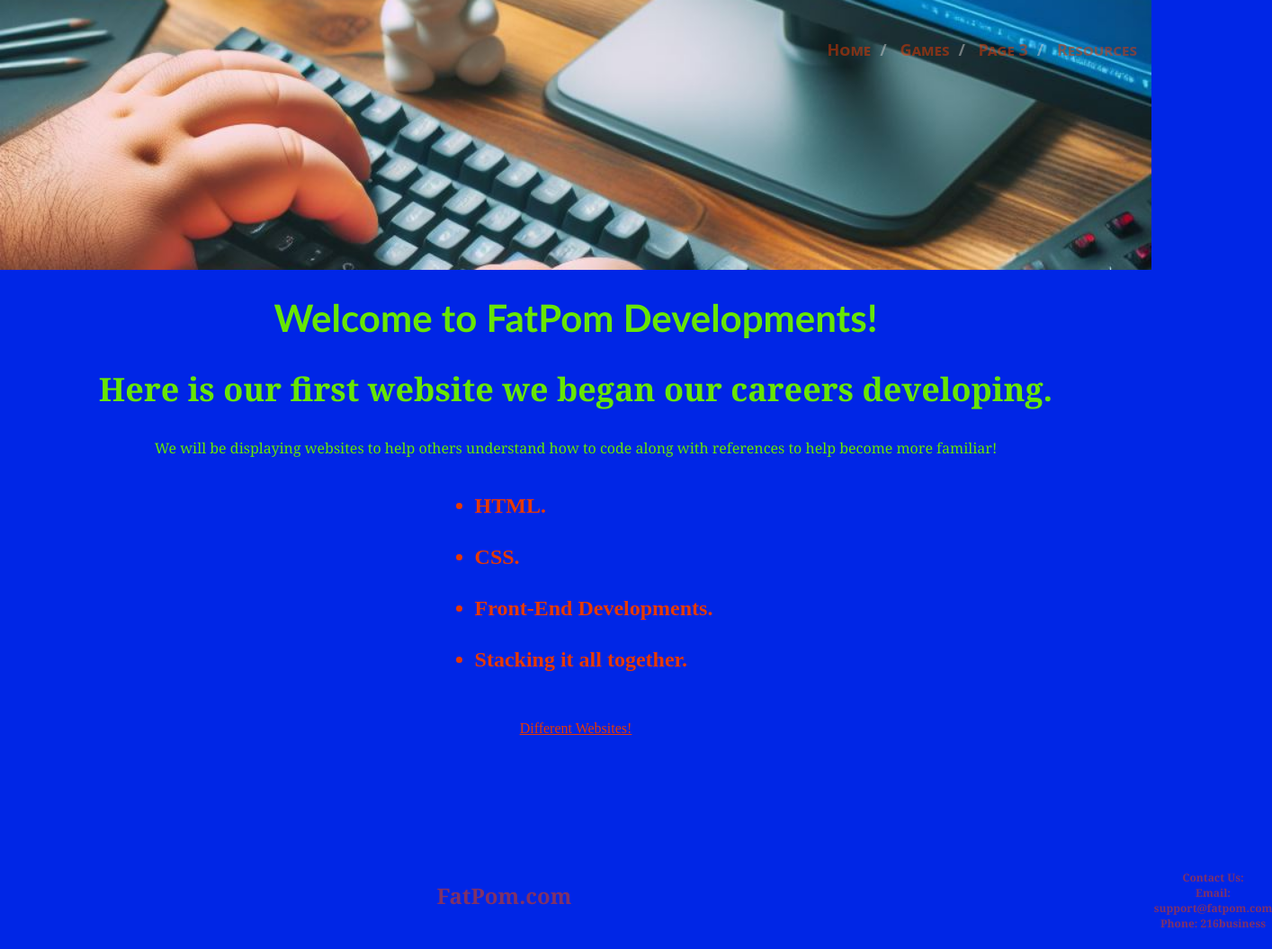
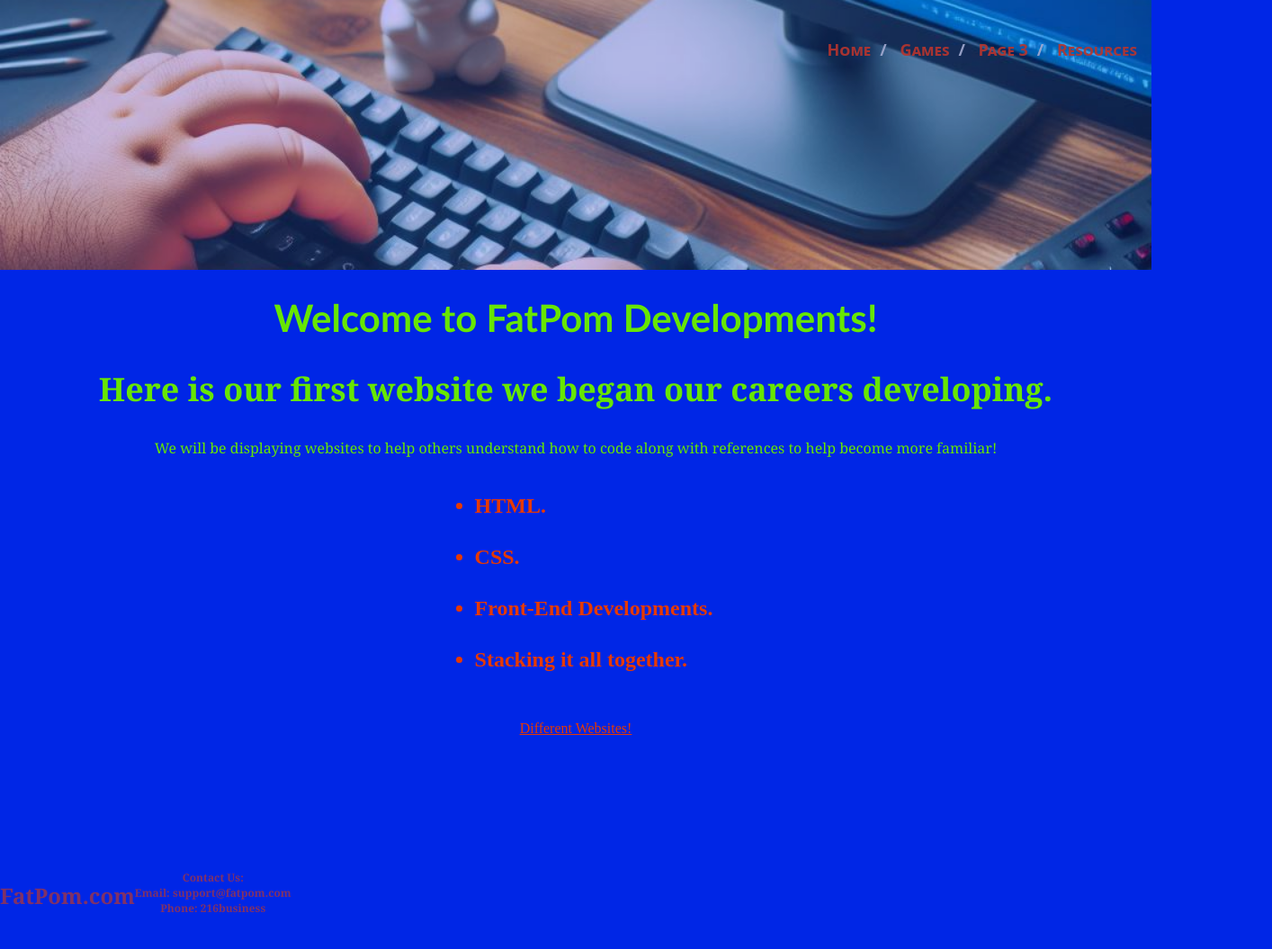
Before and after one commit to Pomber2/FatPom, a plain HTML site: page FatPom/FatPom-main/home.html in a window 1280 px wide. Shown: the whole page at 90% size, 1414 px wide, since content can reach past the window. Drawn offline with Linux system fonts and the light colour scheme.

Commit message:
added to laptop

```diff
--- a/FatPom/FatPom-main/Style.css
+++ b/FatPom/FatPom-main/Style.css
@@ -74,7 +74,7 @@ div.container {
     padding: 10px 16px;
     font-variant: small-caps;
     font-size: large;
-    opacity: 50%;
+    opacity: 90%;
     color: #67E600;
 
 
@@ -127,6 +127,7 @@ h1.comingsoon {
     background-position: center;
     background-repeat: no-repeat;
     background-size: cover;
+    opacity: 80%;
 
 
 
@@ -146,12 +147,11 @@ h1.comingsoon {
 }
 
 #website {
-    margin-left: 150%;
-    margin-right: 100%;
+
     color: #e63a008d;
 }
 
 #Contact {
-    margin-left: 100%;
+
     color: #e63a008d;
 }
```
